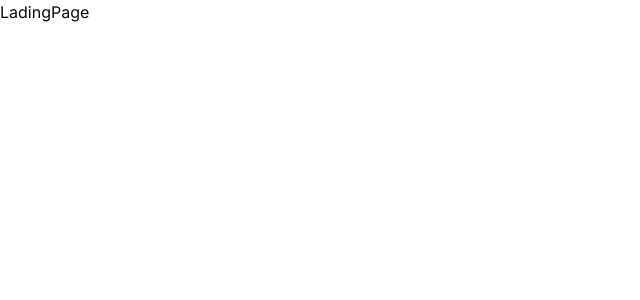
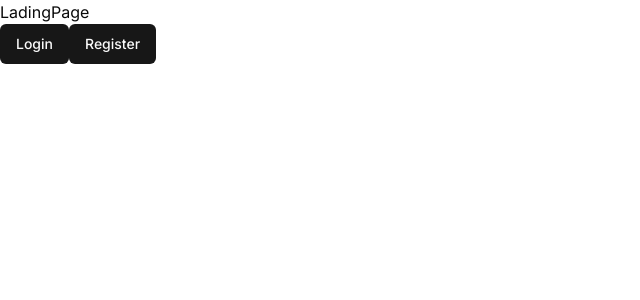
Before and after one commit to RowdyKGZ/saas_ai_platform, a Next.js app: page / in a window 1280 px wide. Shown: the top 300 px of the page, without its empty margins (0-640 px from the left). Built offline with nearby package versions, Linux system fonts and the light colour scheme.

Commit message:
clerk authentication end

```diff
--- /dev/null
+++ b/app/(auth)/(routes)/sign-in/[[...sign-in]]/page.tsx
@@ -0,0 +1,7 @@
+import { SignIn } from "@clerk/nextjs";
+
+const SignInPage = () => {
+  return <SignIn />;
+};
+
+export default SignInPage;
--- /dev/null
+++ b/app/(auth)/(routes)/sign-up/[[...sign-up]]/page.tsx
@@ -0,0 +1,7 @@
+import { SignUp } from "@clerk/nextjs";
+
+const SignUpPage = () => {
+  return <SignUp />;
+};
+
+export default SignUpPage;
--- /dev/null
+++ b/app/(auth)/layout.tsx
@@ -0,0 +1,9 @@
+import React from "react";
+
+const AuthLayout = ({ children }: { children: React.ReactNode }) => {
+  return (
+    <div className="flex items-center justify-center h-full">{children}</div>
+  );
+};
+
+export default AuthLayout;
--- a/app/(dashboard)/(routes)/dashboard/page.tsx
+++ b/app/(dashboard)/(routes)/dashboard/page.tsx
@@ -1,5 +1,12 @@
+import { UserButton } from "@clerk/nextjs";
+
 const DashboardPage = () => {
-  return <div>DashboardPage</div>;
+  return (
+    <div>
+      <p>DASHBOARD</p>
+      <UserButton afterSignOutUrl="/" />
+    </div>
+  );
 };
 
 export default DashboardPage;
--- a/app/(landing)/page.tsx
+++ b/app/(landing)/page.tsx
@@ -1,7 +1,21 @@
-import React from "react";
+import Link from "next/link";
+
+import { Button } from "@/components/ui/button";
 
 const LadingPage = () => {
-  return <div>LadingPage</div>;
+  return (
+    <div>
+      LadingPage
+      <div>
+        <Link href="/sign-in">
+          <Button>Login</Button>
+        </Link>
+        <Link href="/sign-up">
+          <Button>Register</Button>
+        </Link>
+      </div>
+    </div>
+  );
 };
 
 export default LadingPage;
--- a/app/layout.tsx
+++ b/app/layout.tsx
@@ -1,5 +1,8 @@
 import type { Metadata } from "next";
 import { Inter } from "next/font/google";
+
+import { ClerkProvider } from "@clerk/nextjs";
+
 import "./globals.css";
 
 const inter = Inter({ subsets: ["latin"] });
@@ -15,8 +18,12 @@
   children: React.ReactNode;
 }) {
   return (
-    <html lang="en">
-      <body className={inter.className}>{children}</body>
-    </html>
+    <ClerkProvider>
+      <html lang="en">
+        <body className={inter.className} suppressHydrationWarning>
+          {children}
+        </body>
+      </html>
+    </ClerkProvider>
   );
 }
--- a/package.json
+++ b/package.json
@@ -9,6 +9,7 @@
     "lint": "next lint"
   },
   "dependencies": {
+    "@clerk/nextjs": "^4.27.7",
     "@radix-ui/react-slot": "^1.0.2",
     "class-variance-authority": "^0.7.0",
     "clsx": "^2.0.0",
```
Also changed, not shown: middleware.ts (added, +9 -0 lines), 2 other files (tests, documents, lock files or other folders).
